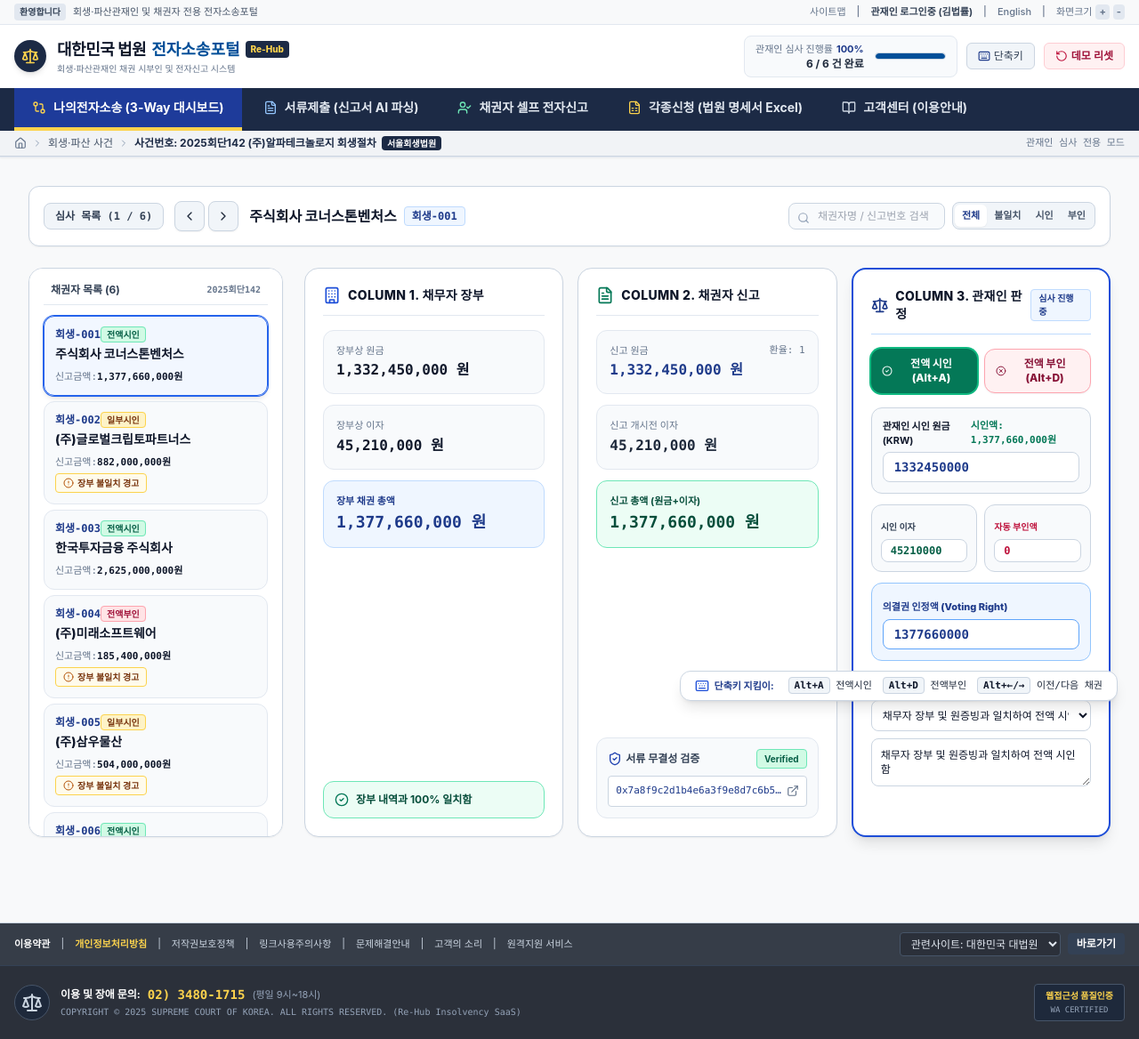
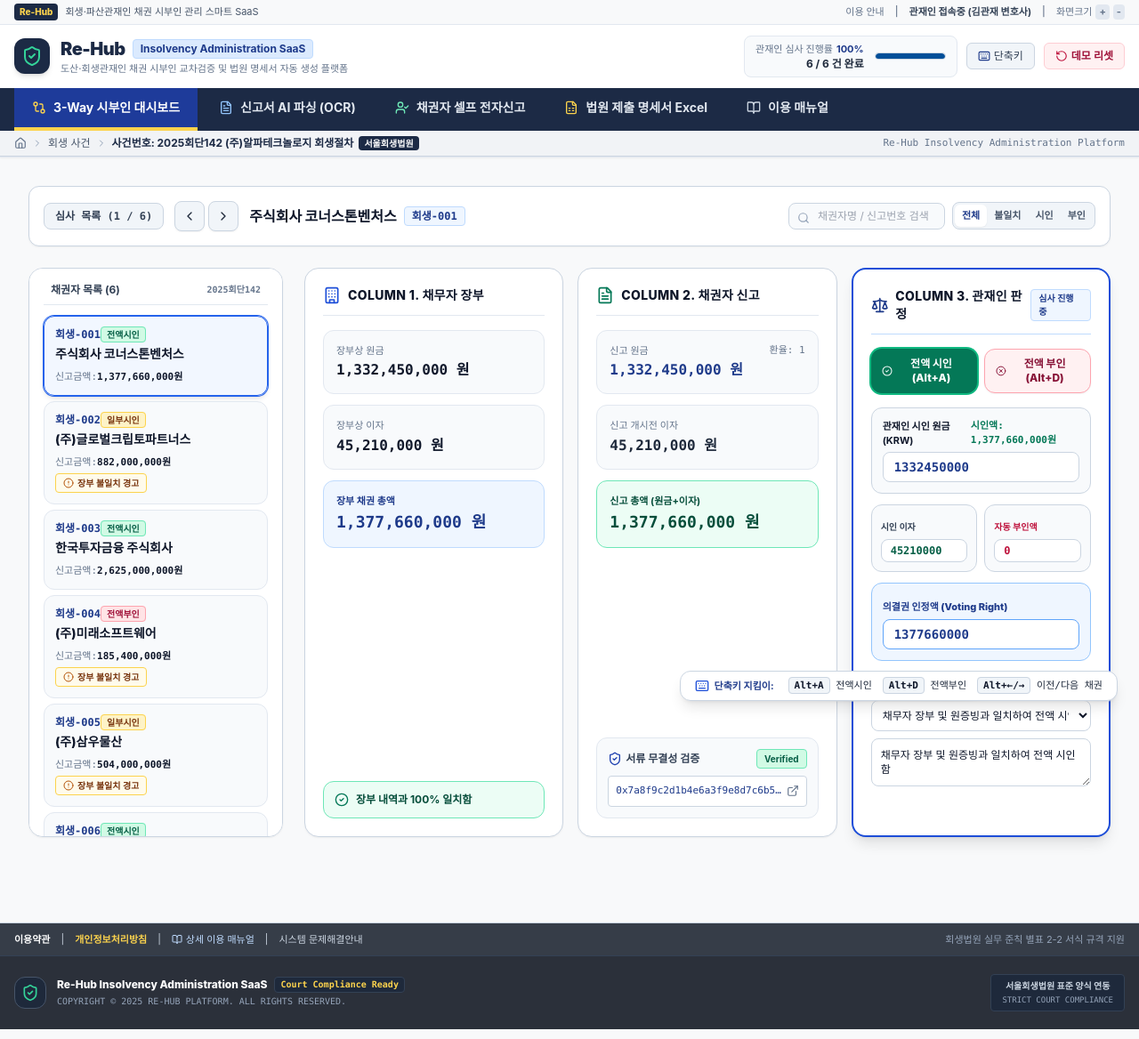
Before and after one commit to yinamsu/re-hub, a Next.js app: page / in a window 1280 px wide. Shown: the whole page at 89% size. Built offline with nearby package versions, Linux system fonts and the light colour scheme.

Commit message:
fix: restore Re-Hub SaaS branding, remove official government titles & support phone numbers

```diff
--- a/app/page.tsx
+++ b/app/page.tsx
@@ -15,7 +15,7 @@
   saveStoredRecords,
   resetStoredRecords
 } from '@/lib/mockData';
-import { Scale, ExternalLink } from 'lucide-react';
+import { ShieldCheck, BookOpen } from 'lucide-react';
 
 export default function Home() {
   const [records, setRecords] = useState<ReconciliationRecord[]>([]);
@@ -53,7 +53,7 @@
   if (!isLoaded) {
     return (
       <div className="min-h-screen bg-[#F8F9FA] flex items-center justify-center text-slate-700 font-mono text-sm">
-        대한민국 법원 회생·파산 전자소송포털 로딩 중...
+        Re-Hub Insolvency SaaS Loading...
       </div>
     );
   }
@@ -62,7 +62,7 @@
 
   return (
     <div className="min-h-screen bg-[#F8F9FA] text-slate-900 flex flex-col font-sans selection:bg-[#1C2A45] selection:text-white">
-      {/* Official Court Header */}
+      {/* Re-Hub Court-Style Header */}
       <Header
         activeTab={activeTab}
         setActiveTab={setActiveTab}
@@ -99,9 +99,9 @@
         )}
       </main>
 
-      {/* Official Court Footer (대한민국 법원 전자소송포털 하단 푸터 규격) */}
+      {/* Re-Hub Clean SaaS Footer */}
       <footer className="mt-auto border-t border-slate-300">
-        {/* Top Footer Tier: Links & Site Selector (#363D48) */}
+        {/* Top Footer Tier (#363D48) */}
         <div className="bg-[#363D48] text-slate-300 text-xs py-2.5 px-4 border-b border-slate-700">
           <div className="max-w-7xl mx-auto flex flex-col md:flex-row items-center justify-between gap-2">
             <div className="flex flex-wrap items-center space-x-3 text-[11px]">
@@ -109,55 +109,44 @@
               <span>|</span>
               <button onClick={() => setShowFooterManual(true)} className="hover:underline font-bold text-amber-300">개인정보처리방침</button>
               <span>|</span>
-              <button onClick={() => setShowFooterManual(true)} className="hover:underline">저작권보호정책</button>
+              <button onClick={() => setShowFooterManual(true)} className="hover:underline flex items-center gap-1 text-blue-200">
+                <BookOpen className="w-3 h-3" />
+                <span>상세 이용 매뉴얼</span>
+              </button>
               <span>|</span>
-              <button onClick={() => setShowFooterManual(true)} className="hover:underline">링크사용주의사항</button>
-              <span>|</span>
-              <button onClick={() => setShowFooterManual(true)} className="hover:underline">문제해결안내</button>
-              <span>|</span>
-              <button onClick={() => setShowFooterManual(true)} className="hover:underline">고객의 소리</button>
-              <span>|</span>
-              <button onClick={() => setShowFooterManual(true)} className="hover:underline">원격지원 서비스</button>
+              <button onClick={() => setShowFooterManual(true)} className="hover:underline">시스템 문제해결안내</button>
             </div>
 
             <div className="flex items-center space-x-2 text-[11px]">
-              <select className="bg-[#2B303A] border border-slate-600 text-slate-200 px-2 py-1 rounded text-xs">
-                <option value="ecourt">관련사이트: 대한민국 대법원</option>
-                <option value="rehabilitation">서울회생법원 전자민원센터</option>
-                <option value="rehub">Re-Hub 관재인 플랫폼</option>
-              </select>
-              <button className="bg-slate-700 hover:bg-slate-600 text-white px-2.5 py-1 rounded font-bold text-xs">
-                바로가기
-              </button>
+              <span className="text-slate-400">회생법원 실무 준칙 별표 2-2 서식 규격 지원</span>
             </div>
           </div>
         </div>
 
-        {/* Bottom Footer Tier: Court Emblem & Copyright & WA Mark (#2B303A) */}
+        {/* Bottom Footer Tier (#2B303A) */}
         <div className="bg-[#2B303A] text-slate-400 text-xs py-5 px-4">
           <div className="max-w-7xl mx-auto flex flex-col md:flex-row items-center justify-between gap-4">
-            {/* Left: Court Emblem */}
             <div className="flex items-center space-x-3">
-              <div className="w-10 h-10 border border-slate-600 rounded-full flex items-center justify-center text-slate-300 bg-slate-800">
-                <Scale className="w-6 h-6" />
+              <div className="w-9 h-9 border border-slate-600 rounded-xl flex items-center justify-center text-amber-300 bg-slate-800">
+                <ShieldCheck className="w-5 h-5 text-emerald-400" />
               </div>
               <div className="space-y-0.5">
-                <div className="text-white text-xs font-bold flex items-center gap-2">
-                  <span>이용 및 장애 문의:</span>
-                  <span className="text-amber-300 font-mono font-black text-sm">02) 3480-1715</span>
-                  <span className="text-slate-400 text-[11px] font-normal">(평일 9시~18시)</span>
+                <div className="text-white text-xs font-extrabold flex items-center gap-2">
+                  <span>Re-Hub Insolvency Administration SaaS</span>
+                  <span className="text-amber-300 text-[10px] font-mono font-bold bg-slate-800 px-1.5 py-0.2 rounded border border-slate-700">
+                    Court Compliance Ready
+                  </span>
                 </div>
                 <div className="text-[10px] text-slate-400 font-mono">
-                  COPYRIGHT © 2025 SUPREME COURT OF KOREA. ALL RIGHTS RESERVED. (Re-Hub Insolvency SaaS)
+                  COPYRIGHT © 2025 RE-HUB PLATFORM. ALL RIGHTS RESERVED.
                 </div>
               </div>
             </div>
 
-            {/* Right: Web Accessibility WA Badge */}
-            <div className="flex items-center space-x-3">
-              <div className="border border-slate-600 bg-slate-800 px-3 py-1 rounded text-center">
-                <div className="text-[10px] font-bold text-amber-300">웹접근성 품질인증</div>
-                <div className="text-[9px] text-slate-400 font-mono">WA CERTIFIED</div>
+            <div className="flex items-center space-x-3 text-xs text-slate-400">
+              <div className="border border-slate-700 bg-slate-800 px-3 py-1 rounded text-center">
+                <div className="text-[10px] font-bold text-slate-300">서울회생법원 표준 양식 연동</div>
+                <div className="text-[9px] text-slate-400 font-mono">STRICT COURT COMPLIANCE</div>
               </div>
             </div>
           </div>
--- a/components/Header.tsx
+++ b/components/Header.tsx
@@ -12,11 +12,9 @@
   UserCheck,
   BookOpen,
   Scale,
-  Search,
   Home,
   ChevronRight,
-  Menu,
-  Sparkles
+  ShieldCheck
 } from 'lucide-react';
 import { UserManualModal } from '@/components/UserManualModal';
 
@@ -43,22 +41,20 @@
 
   return (
     <header className="bg-white border-b border-slate-200 shadow-sm sticky top-0 z-40">
-      {/* 1. Topmost Utility Bar (대한민국 법원 전자소송포털 상단 유틸리티 바) */}
+      {/* 1. Topmost Utility Bar */}
       <div className="bg-[#F8F9FA] border-b border-slate-200 text-slate-600 text-[11px] py-1 px-4">
         <div className="max-w-7xl mx-auto flex justify-between items-center">
           <div className="flex items-center space-x-2">
-            <span className="bg-slate-200 text-slate-700 px-1.5 py-0.5 rounded text-[10px] font-bold">환영합니다</span>
-            <span>회생·파산관재인 및 채권자 전용 전자소송포털</span>
+            <span className="bg-[#1C2A45] text-amber-300 px-1.5 py-0.5 rounded text-[10px] font-extrabold">Re-Hub</span>
+            <span>회생·파산관재인 채권 시부인 관리 스마트 SaaS</span>
           </div>
 
           <div className="flex items-center space-x-3 text-slate-500 font-medium">
             <button onClick={() => setShowManualModal(true)} className="hover:text-blue-900 transition-colors">
-              사이트맵
+              이용 안내
             </button>
             <span>|</span>
-            <span className="text-slate-700 font-bold">관재인 로그인중 (김법률)</span>
-            <span>|</span>
-            <button className="hover:text-blue-900">English</button>
+            <span className="text-slate-700 font-bold">관재인 접속중 (김관재 변호사)</span>
             <span>|</span>
             <div className="flex items-center space-x-1">
               <span>화면크기</span>
@@ -69,21 +65,21 @@
         </div>
       </div>
 
-      {/* 2. Official Court Logo & Main Header Bar */}
+      {/* 2. Main Branding Bar (Re-Hub Original Logo) */}
       <div className="max-w-7xl mx-auto px-4 py-3 flex items-center justify-between">
         {/* Brand & Logo */}
         <div className="flex items-center space-x-3 cursor-pointer" onClick={() => setActiveTab('dashboard')}>
-          {/* Official Court Scale Logo Emblem */}
-          <div className="w-9 h-9 bg-[#1C2A45] rounded-full flex items-center justify-center text-amber-300 shadow-md">
-            <Scale className="w-5 h-5" />
+          <div className="w-10 h-10 bg-[#1C2A45] rounded-xl flex items-center justify-center text-amber-300 shadow-md">
+            <ShieldCheck className="w-6 h-6 text-emerald-400" />
           </div>
           <div>
-            <div className="flex items-center space-x-1.5">
-              <span className="font-extrabold text-slate-900 text-lg tracking-tight">대한민국 법원</span>
-              <span className="font-bold text-[#004E98] text-lg">전자소송포털</span>
-              <span className="bg-[#1C2A45] text-amber-300 text-[10px] font-extrabold px-1.5 py-0.5 rounded ml-1">Re-Hub</span>
+            <div className="flex items-center space-x-2">
+              <span className="font-black text-[#1C2A45] text-xl tracking-tight">Re-Hub</span>
+              <span className="text-xs bg-blue-100 text-blue-900 font-bold px-2 py-0.5 rounded border border-blue-200">
+                Insolvency Administration SaaS
+              </span>
             </div>
-            <p className="text-[10px] text-slate-500 font-medium">회생·파산관재인 채권 시부인 및 전자신고 시스템</p>
+            <p className="text-[11px] text-slate-500 font-medium">도산·회생관재인 채권 시부인 교차검증 및 법원 명세서 자동 생성 플랫폼</p>
           </div>
         </div>
 
@@ -126,7 +122,7 @@
         </div>
       </div>
 
-      {/* 3. Main Navigation Menu Tabs (전자소송포털 네비게이션 스타일) */}
+      {/* 3. Main Navigation Menu Tabs */}
       <div className="bg-[#1C2A45] text-white">
         <div className="max-w-7xl mx-auto px-4 flex items-center justify-between overflow-x-auto">
           <div className="flex space-x-1 font-bold text-sm">
@@ -139,7 +135,7 @@
               }`}
             >
               <GitCompare className="w-4 h-4 text-amber-300" />
-              <span>나의전자소송 (3-Way 대시보드)</span>
+              <span>3-Way 시부인 대시보드</span>
             </button>
 
             <button
@@ -151,7 +147,7 @@
               }`}
             >
               <FileText className="w-4 h-4 text-blue-300" />
-              <span>서류제출 (신고서 AI 파싱)</span>
+              <span>신고서 AI 파싱 (OCR)</span>
             </button>
 
             <button
@@ -175,7 +171,7 @@
               }`}
             >
               <FileSpreadsheet className="w-4 h-4 text-amber-300" />
-              <span>각종신청 (법원 명세서 Excel)</span>
+              <span>법원 제출 명세서 Excel</span>
             </button>
 
             <button
@@ -183,19 +179,19 @@
               className="px-5 py-3 transition-colors flex items-center space-x-2 hover:bg-blue-900/60 text-slate-200 border-b-4 border-transparent"
             >
               <BookOpen className="w-4 h-4 text-slate-300" />
-              <span>고객센터 (이용안내)</span>
+              <span>이용 매뉴얼</span>
             </button>
           </div>
         </div>
       </div>
 
-      {/* 4. Sub Breadcrumb Navigation Bar (전자소송포털 위치 경로 바) */}
+      {/* 4. Sub Breadcrumb Bar */}
       <div className="bg-[#F1F3F6] border-b border-slate-300 py-1.5 px-4 text-xs text-slate-600">
         <div className="max-w-7xl mx-auto flex items-center justify-between">
           <div className="flex items-center space-x-1.5">
             <Home className="w-3.5 h-3.5 text-slate-500" />
             <ChevronRight className="w-3 h-3 text-slate-400" />
-            <span>회생·파산 사건</span>
+            <span>회생 사건</span>
             <ChevronRight className="w-3 h-3 text-slate-400" />
             <span className="font-bold text-[#1C2A45]">사건번호: 2025회단142 (주)알파테크놀로지 회생절차</span>
             <span className="bg-[#1C2A45] text-white text-[10px] px-1.5 py-0.2 rounded font-bold ml-1">
@@ -204,7 +200,7 @@
           </div>
 
           <div className="text-[11px] text-slate-500 font-mono hidden md:block">
-            관재인 심사 전용 모드
+            Re-Hub Insolvency Administration Platform
           </div>
         </div>
       </div>
```
